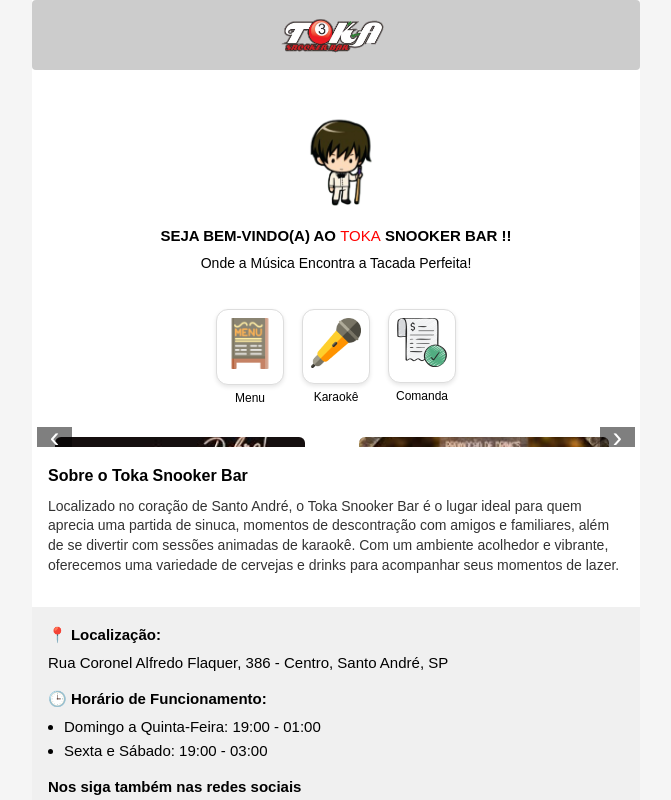
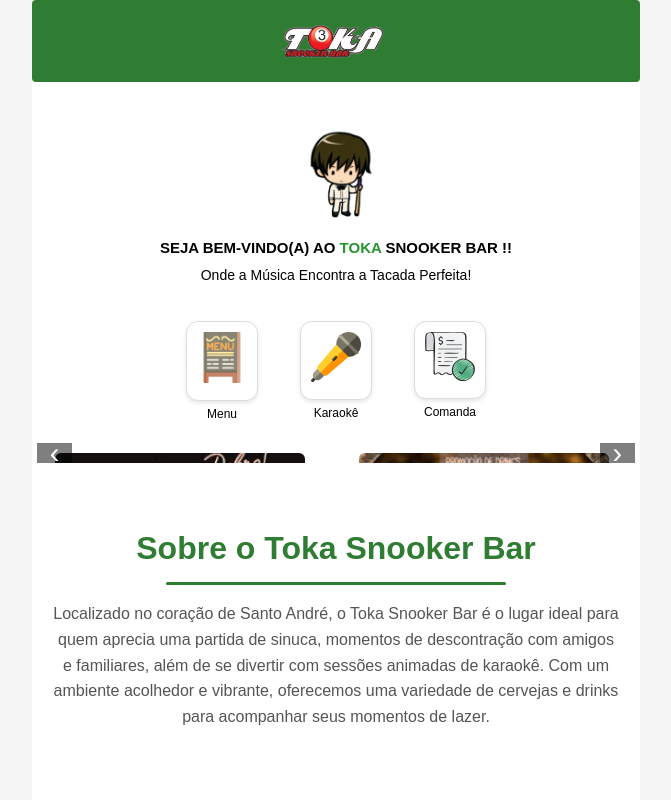
Before and after one commit to ThaisOliveira0/Toka-Snooker, a Vue app: page / in a window 1280 px wide. Shown: the top 800 px of the page, without its empty margins (0-671 px from the left). Built offline with nearby package versions, Linux system fonts and the light colour scheme.

Commit message:
chore: restyle Home page

```diff
--- a/src/views/Home/Home.css
+++ b/src/views/Home/Home.css
@@ -11,16 +11,17 @@
   flex-direction: column;
 }
 
-.header {
-  background-color: #2e7d32;
+.home-container .header {
+  background-color: #2e7d32 !important;
   width: 100%;
-  padding: 10px;
+  padding: 16px;
   display: flex;
   justify-content: center;
+  align-items: center;
 }
 
 .logo {
-  height: 50px;
+  height: 80px;
 }
 
 .welcome-section {
@@ -43,8 +44,9 @@
   font-weight: bold;
 }
 
-.red-text {
-  color: red;
+.green-text {
+  color: rgb(40, 148, 47);
+  font-weight: 700;
 }
 
 .subtitle {
@@ -56,7 +58,7 @@
   display: flex;
   justify-content: center;
   flex-wrap: wrap;
-  gap: 12px;
+  gap: 36px;
   padding: 16px;
 }
 
@@ -72,7 +74,7 @@
   background-color: #fff;
   border: 1px solid #ddd;
   border-radius: 12px;
-  padding: 8px;
+  padding: 10px;
   box-shadow: 0 2px 4px rgba(0,0,0,0.1);
 }
 
@@ -101,39 +103,94 @@
 }
 
 .about-section {
-  padding: 16px;
+  padding: 60px 20px;
+  text-align: center;
 }
 
 .about-section h2 {
-  font-size: 16px;
-  margin-bottom: 8px;
-  font-weight: bold;
+  font-size: 2rem;
+  margin-bottom: 16px;
+  font-weight: 700;
+  color: #2e7d32;
 }
 
 .about-section p {
-  font-size: 14px;
-  color: #333;
-  line-height: 1.4;
+  font-size: 1rem;
+  line-height: 1.6;
+  color: #555;
+  max-width: 700px;
+  margin: 0 auto;
+}
+.about-section h2::after {
+  content: '';
+  display: block;
+  width: 60%;
+  height: 3px;
+  background-color: #2e7d32;
+  margin: 8px auto 0;
+  border-radius: 2px;
 }
 
+
 .footer {
-  background-color: #f0f0f0;
-  padding: 16px;
-  margin-top: 16px;
+  background-color: #e0dedebb;
+  color: #000;
+  padding: 40px 20px;
+  margin-top: 32px;
+  display: grid;
+  grid-template-columns: repeat(auto-fit, minmax(220px,1fr));
+  gap: 24px;
 }
 
 .footer-section {
-  margin-bottom: 12px;
+  font-size: 0.95rem;
 }
 
 .footer-title {
-  font-weight: bold;
+  font-weight: 700;
+  text-transform: uppercase;
+  font-size: 0.9rem;
+  margin-bottom: 8px;
+  color: #000;
+}
+
+.footer-section ul {
+  list-style: none;
+  padding-left: 0;
+  margin: 0;
+}
+
+.footer-section li {
   margin-bottom: 4px;
 }
 
-.footer-section ul {
-  padding-left: 16px;
+.social-icons {
+  display: flex;
+  gap: 12px;
+  margin-top: 8px;
 }
+
+.social-icons img {
+  width: 28px;
+  height: 28px;
+  cursor: pointer;
+  transition: transform 0.2s ease;
+}
+.social-icons img:hover {
+  transform: scale(1.1);
+  opacity: 0.9;
+}
+
+@media (max-width: 600px) {
+  .footer {
+    grid-template-columns: 1fr;
+    text-align: center;
+  }
+  .social-icons {
+    justify-content: center;
+  }
+}
+
 
 .social-icons {
   display: flex;
--- a/src/views/Home/Home.vue
+++ b/src/views/Home/Home.vue
@@ -12,7 +12,7 @@
       />
       <div class="speech">
         <p class="highlight">
-          SEJA BEM-VINDO(A) AO <span class="red-text">TOKA</span> SNOOKER BAR !!
+          SEJA BEM-VINDO(A) AO <span class="green-text">TOKA</span> SNOOKER BAR !!
         </p>
         <p class="subtitle">Onde a Música Encontra a Tacada Perfeita!</p>
       </div>
```
